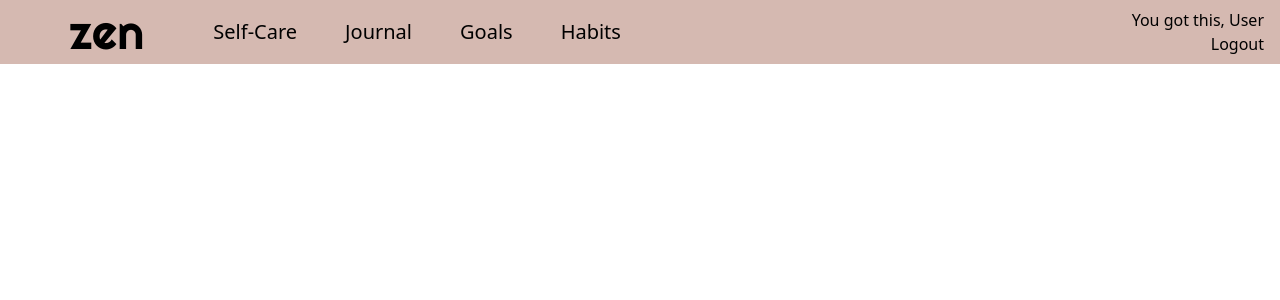
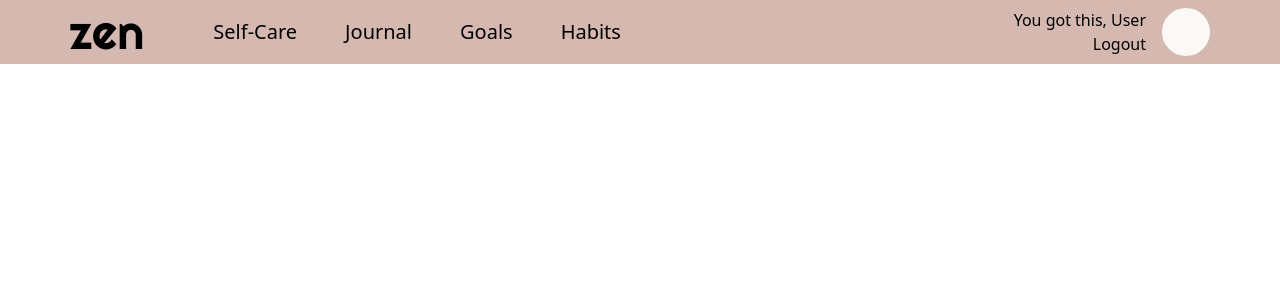
Before and after one commit to rominadouk/zen-redesign, a React (Create React App) app: page / in a window 1280 px wide. Shown: the top 300 px of the page. Built offline with nearby package versions, Linux system fonts and the light colour scheme.

Commit message:
added avatar div to navbar

```diff
--- a/src/modules/Navbar.tsx
+++ b/src/modules/Navbar.tsx
@@ -31,10 +31,13 @@ const Navbar = () => {
                     <li className=''>Goals</li>
                     <li className=''>Habits</li>
                 </ul>
-                <section id="user-greeting" className='grow place-self-center justify-self-end text-right pr-4'>
+                <section id="user-greeting" className='flex flex-row justify-end grow place-self-center justify-self-end text-right pr-[70px]'>
+                    <div>
                     <p className='text-l'>You got this, User</p>
+                    <p className='text-l'>Logout</p>
+                    </div>
                     {/* Insert avatar here */}
-                    <p className='text-l'>Logout</p>
+                    <div className=' bg-off-white rounded-full h-12 w-12 place-self-center ml-4'> </div>
                 </section>
             </nav>
 
--- a/tailwind.config.js
+++ b/tailwind.config.js
@@ -3,7 +3,8 @@ module.exports = {
   content: ["./src/**/*.{js,jsx,ts,tsx}"],
   theme: {
     colors: {
-      'light-brown' : '#D5B9B1'
+      'light-brown' : '#D5B9B1',
+      'off-white' : '#FAF9F6'
     },
     extend: {
       fontFamily:{
```
